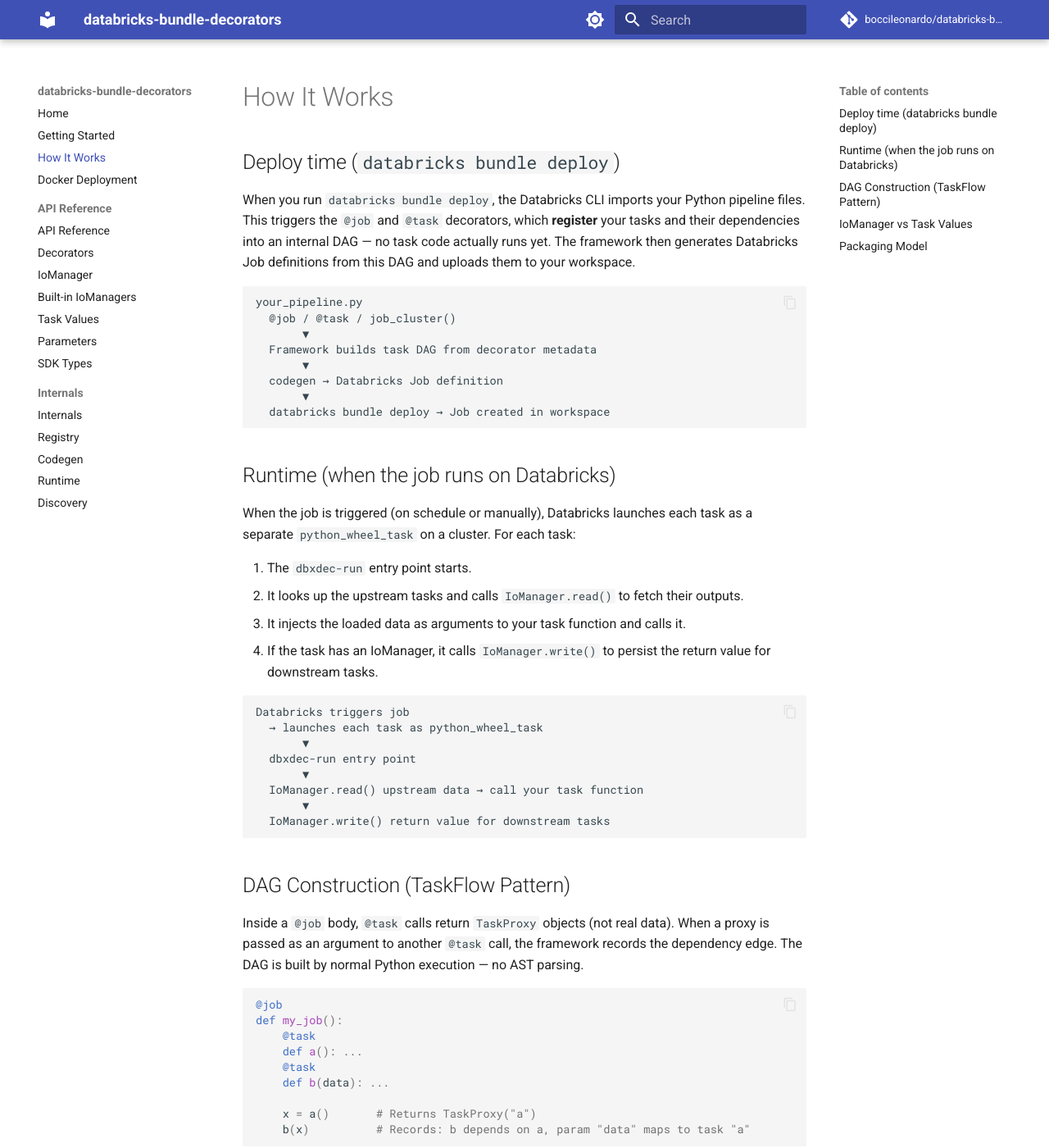
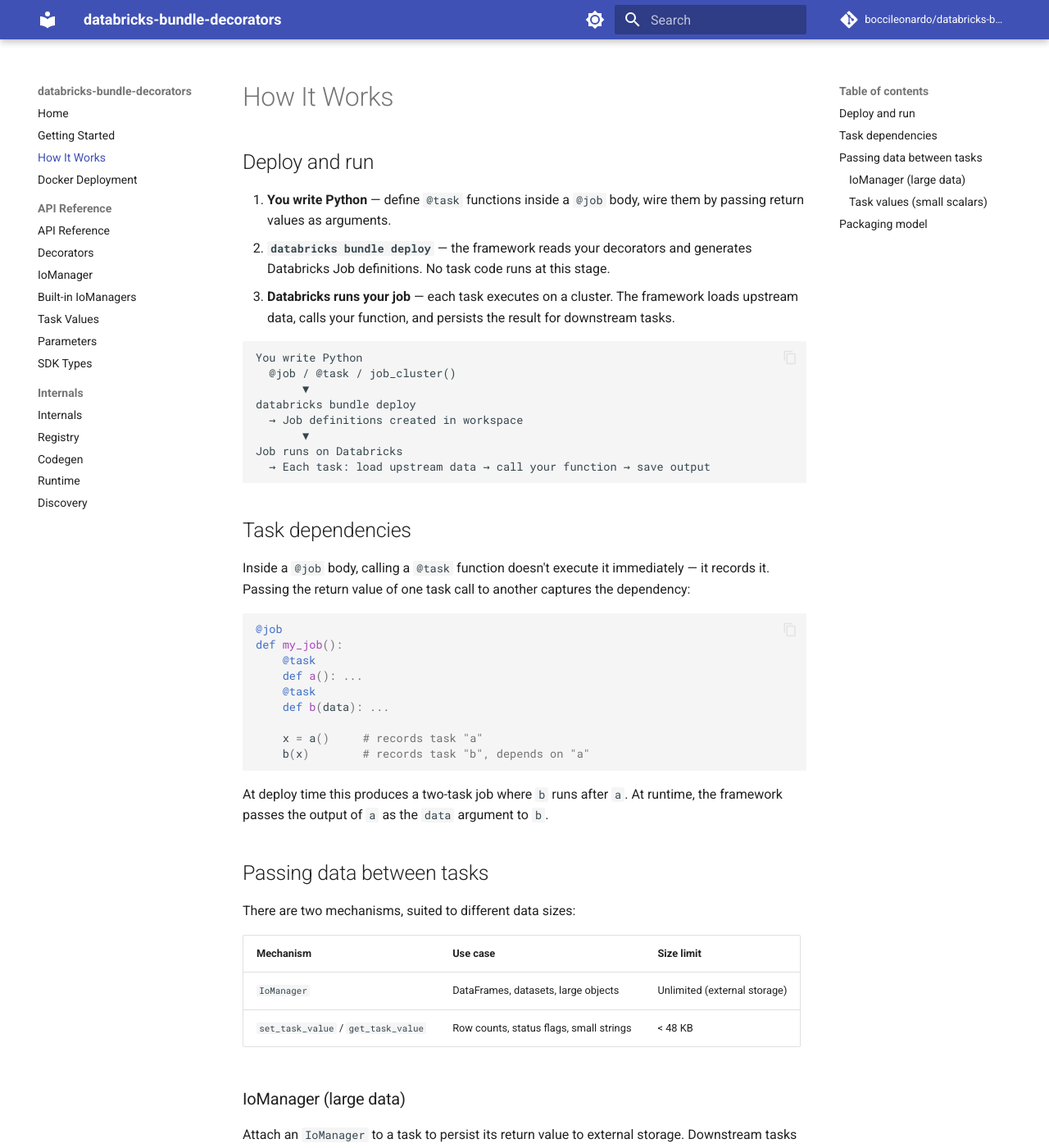
Before and after one commit to boccileonardo/databricks-bundle-decorators, an MkDocs documentation site: the page built from docs/how-it-works.md, in a window 1280 px wide and 1400 px high. Shown: the whole window at 82% size. Built offline with MkDocs 1.6.1 and Material for MkDocs 9.7.7, drawn with Linux system fonts in a browser that asks for light colours; comment, search, counter and statistics services are not loaded; some of the changed text lies outside the part shown.

Commit message:
update docs

````diff
--- a/docs/api/decorators.md
+++ b/docs/api/decorators.md
@@ -5,5 +5,3 @@
 ::: databricks_bundle_decorators.decorators.job
 
 ::: databricks_bundle_decorators.decorators.job_cluster
-
-::: databricks_bundle_decorators.decorators.TaskProxy
--- a/docs/getting-started.md
+++ b/docs/getting-started.md
@@ -19,10 +19,10 @@
 
 | File | Purpose |
 |------|---------|
-| `resources/__init__.py` | `load_resources()` entry point for `databricks bundle deploy` |
-| `src/<package>/pipelines/__init__.py` | Auto-discovery module that imports all pipeline files |
+| `resources/__init__.py` | Tells `databricks bundle deploy` about your jobs |
+| `src/<package>/pipelines/__init__.py` | Auto-imports all pipeline files in the directory |
 | `src/<package>/pipelines/example.py` | Starter pipeline with `@task`, `@job`, `job_cluster()` |
-| `databricks.yaml` | Databricks Asset Bundle configuration (if not present) |
+| `databricks.yaml` | Databricks Asset Bundle configuration |
 | `pyproject.toml` | Updated with the pipeline package entry point |
 
 ## 2. Define your pipeline
@@ -77,19 +77,32 @@
 
 ## Pipeline Discovery
 
-Pipeline packages register via [entry points](https://packaging.python.org/en/latest/specifications/entry-points/):
+`dbxdec init` sets up pipeline discovery automatically. If you need to
+configure it manually (e.g. in an existing project), see
+[Discovery](internals/discovery.md) in the Internals section.
 
-```toml
-[project.entry-points."databricks_bundle_decorators.pipelines"]
-my_pipeline = "my_pipeline.pipelines"
+## Incremental adoption
+
+You don't have to migrate everything at once. The Databricks CLI merges
+resources from all sources — YAML-defined jobs and decorator-defined
+jobs coexist in the same bundle. Keep your existing
+`resources.jobs` in `databricks.yaml` and add new jobs with decorators:
+
+```yaml
+# databricks.yaml
+resources:
+  jobs:
+    existing_job:
+      name: existing_job
+      tasks:
+        - task_key: ingest
+          spark_python_task:
+            python_file: src/etl/ingest.py
+
+python:
+  venv_path: .venv
+  resources:
+    - 'resources:load_resources'  # new decorator-defined jobs
 ```
 
-The referenced module should import all modules containing `@task`/`@job` decorators:
-
-```python
-# my_pipeline/pipelines/__init__.py
-import importlib, pkgutil
-
-for _loader, _name, _is_pkg in pkgutil.walk_packages(__path__):
-    importlib.import_module(f"{__name__}.{_name}")
-```
+Both sets of jobs deploy together. Migrate at your own pace.
--- a/docs/how-it-works.md
+++ b/docs/how-it-works.md
@@ -1,43 +1,25 @@
 # How It Works
 
-## Deploy time (`databricks bundle deploy`)
+## Deploy and run
 
-When you run `databricks bundle deploy`, the Databricks CLI imports your Python pipeline files. This triggers the `@job` and `@task` decorators, which **register** your tasks and their dependencies into an internal DAG — no task code actually runs yet. The framework then generates Databricks Job definitions from this DAG and uploads them to your workspace.
+1. **You write Python** — define `@task` functions inside a `@job` body, wire them by passing return values as arguments.
+2. **`databricks bundle deploy`** — the framework reads your decorators and generates Databricks Job definitions. No task code runs at this stage.
+3. **Databricks runs your job** — each task executes on a cluster. The framework loads upstream data, calls your function, and persists the result for downstream tasks.
 
 ```
-your_pipeline.py
+You write Python
   @job / @task / job_cluster()
        ▼
-  Framework builds task DAG from decorator metadata
+databricks bundle deploy
+  → Job definitions created in workspace
        ▼
-  codegen → Databricks Job definition
-       ▼
-  databricks bundle deploy → Job created in workspace
+Job runs on Databricks
+  → Each task: load upstream data → call your function → save output
 ```
 
-## Runtime (when the job runs on Databricks)
+## Task dependencies
 
-When the job is triggered (on schedule or manually), Databricks launches each task as a separate `python_wheel_task` on a cluster. For each task:
-
-1. The `dbxdec-run` entry point starts.
-2. It looks up the upstream tasks and calls `IoManager.read()` to fetch their outputs.
-3. It injects the loaded data as arguments to your task function and calls it.
-4. If the task has an IoManager, it calls `IoManager.write()` to persist the return value for downstream tasks.
-
-```
-Databricks triggers job
-  → launches each task as python_wheel_task
-       ▼
-  dbxdec-run entry point
-       ▼
-  IoManager.read() upstream data → call your task function
-       ▼
-  IoManager.write() return value for downstream tasks
-```
-
-## DAG Construction (TaskFlow Pattern)
-
-Inside a `@job` body, `@task` calls return `TaskProxy` objects (not real data). When a proxy is passed as an argument to another `@task` call, the framework records the dependency edge. The DAG is built by normal Python execution — no AST parsing.
+Inside a `@job` body, calling a `@task` function doesn't execute it immediately — it records it. Passing the return value of one task call to another captures the dependency:
 
 ```python
 @job
@@ -47,18 +29,61 @@
     @task
     def b(data): ...
 
-    x = a()       # Returns TaskProxy("a")
-    b(x)          # Records: b depends on a, param "data" maps to task "a"
+    x = a()     # records task "a"
+    b(x)        # records task "b", depends on "a"
 ```
 
-## IoManager vs Task Values
+At deploy time this produces a two-task job where `b` runs after `a`. At runtime, the framework passes the output of `a` as the `data` argument to `b`.
+
+## Passing data between tasks
+
+There are two mechanisms, suited to different data sizes:
 
 | Mechanism | Use case | Size limit |
 |-----------|----------|------------|
 | `IoManager` | DataFrames, datasets, large objects | Unlimited (external storage) |
 | `set_task_value` / `get_task_value` | Row counts, status flags, small strings | < 48 KB |
 
-## Packaging Model
+### IoManager (large data)
+
+Attach an `IoManager` to a task to persist its return value to external storage. Downstream tasks receive the data as a plain function argument:
+
+```python
+from databricks_bundle_decorators.io_managers import PolarsParquetIoManager
+
+io = PolarsParquetIoManager(base_path="abfss://lake@account.dfs.core.windows.net/staging")
+
+@job(cluster=my_cluster)
+def pipeline():
+    @task(io_manager=io)
+    def extract() -> pl.DataFrame:
+        return pl.DataFrame({"x": [1, 2, 3]})
+
+    @task
+    def transform(df: pl.DataFrame):
+        print(df.head())
+
+    data = extract()    # output saved by IoManager
+    transform(data)     # input loaded by upstream's IoManager
+```
+
+### Task values (small scalars)
+
+For lightweight metadata (row counts, status flags), use task values:
+
+```python
+from databricks_bundle_decorators import set_task_value, get_task_value
+
+@task
+def produce():
+    set_task_value("row_count", 42)
+
+@task
+def consume():
+    count = get_task_value("produce", "row_count")
+```
+
+## Packaging model
 
 ```
 ┌──────────────────────────────┐     ┌────────────────────────┐
@@ -66,10 +91,13 @@
 │  (library, PyPI)             │◄────│                        │
 │                              │     │  pyproject.toml        │
 │  @task, @job, job_cluster()  │     │  src/my_pipeline/      │
-│  IoManager ABC               │     │    pipelines/           │
-│  codegen, runtime, discovery │     │  resources/__init__.py  │
-│  dbxdec CLI                  │     │  databricks.yaml        │
+│  IoManager ABC               │     │    pipelines/          │
+│  dbxdec CLI                  │     │  resources/__init__.py │
+│                              │     │  databricks.yaml       │
 └──────────────────────────────┘     └────────────────────────┘
 ```
 
-The framework is a reusable library. Pipeline repos contain only business logic — upgrading is a single dependency bump.
+!!! info "Under the hood"
+
+    For details on codegen, runtime dispatch, the registry, and
+    pipeline discovery, see [Internals](internals/index.md).
````
Also changed, not shown: docs/api/index.md (+1 -1 lines), docs/index.md (+2 -3 lines), 1 other file.
